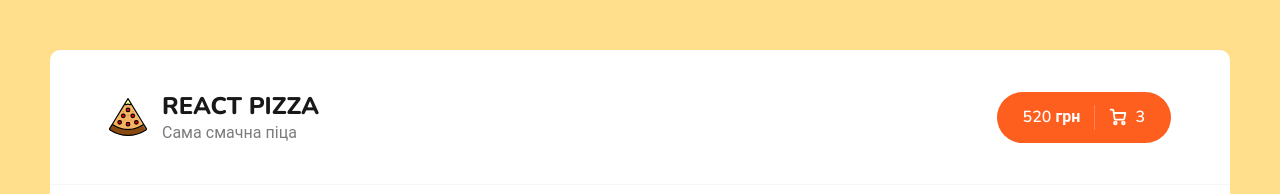
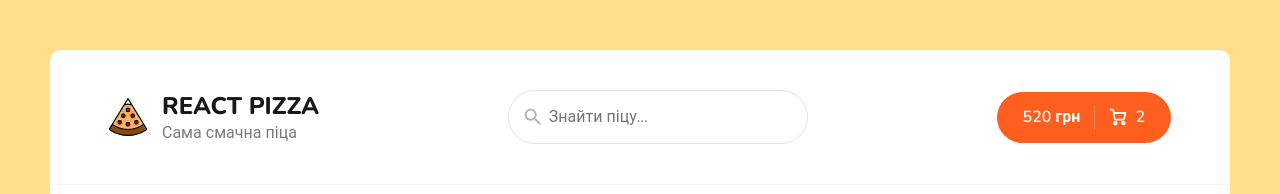
Before and after one commit to bxr5xrk/react-pizza, a React (Create React App) app: page / in a window 1280 px wide. Shown: the top 194 px of the page. Built offline with nearby package versions, Linux system fonts and the light colour scheme; no server answers.

Commit message:
added input

```diff
--- a/src/App.js
+++ b/src/App.js
@@ -1,3 +1,4 @@
+import { useState } from "react";
 import { Route } from "react-router-dom";
 import { Routes } from "react-router-dom";
 import Header from "./components/Header";
@@ -7,9 +8,11 @@ import PizzaPage from "./pages/PizzaPage";
 import "./scss/app.scss";
 
 function App() {
+    const [searchValue, setSearchValue] = useState("");
+
     return (
         <div className="wrapper">
-            <Header />
+            <Header searchValue={searchValue} setSearchValue={setSearchValue} />
             <div className="content">
                 <Routes>
                     <Route path="/" element={<PizzaPage />} />
--- a/src/components/Header.jsx
+++ b/src/components/Header.jsx
@@ -1,7 +1,8 @@
 import React from "react";
 import { Link } from "react-router-dom";
+import PizzaSearch from "./Search/PizzaSearch";
 
-const Header = () => {
+const Header = ({ searchValue, setSearchValue }) => {
     return (
         <div className="header">
             <div className="container">
@@ -18,6 +19,11 @@ const Header = () => {
                         </div>
                     </div>
                 </Link>
+
+                <PizzaSearch
+                    searchValue={searchValue}
+                    setSearchValue={setSearchValue}
+                />
 
                 {/* створити з цього новий компонент PizzaBasket */}
                 <Link to="/cart">
@@ -54,7 +60,7 @@ const Header = () => {
                                     strokeLinejoin="round"
                                 />
                             </svg>
-                            <span>3</span>
+                            <span>2</span>
                         </div>
                     </div>
                 </Link>
--- /dev/null
+++ b/src/components/Search/PizzaSearch.jsx
@@ -0,0 +1,39 @@
+import React from "react";
+import st from "./PizzaSearch.module.scss";
+
+const PizzaSearch = ({ searchValue, setSearchValue }) => {
+    return (
+        <div className={st.container}>
+            <svg
+                className={st.icon}
+                height="22"
+                viewBox="0 0 48 48"
+                width="22"
+                xmlns="http://www.w3.org/2000/svg"
+            >
+                <path d="M31 28h-1.59l-.55-.55c1.96-2.27 3.14-5.22 3.14-8.45 0-7.18-5.82-13-13-13s-13 5.82-13 13 5.82 13 13 13c3.23 0 6.18-1.18 8.45-3.13l.55.55v1.58l10 9.98 2.98-2.98-9.98-10zm-12 0c-4.97 0-9-4.03-9-9s4.03-9 9-9 9 4.03 9 9-4.03 9-9 9z" />
+                <path d="M0 0h48v48h-48z" fill="none" />
+            </svg>
+            <input
+                value={searchValue}
+                onChange={(e) => setSearchValue(e.target.value)}
+                className={st.search}
+                placeholder="Знайти піцу..."
+            />
+            {searchValue && (
+                <svg
+                    onClick={() => setSearchValue("")}
+                    className={st.closeIcon}
+                    height="22"
+                    viewBox="0 0 200 200"
+                    width="22"
+                    xmlns="http://www.w3.org/2000/svg"
+                >
+                    <path d="M114,100l49-49a9.9,9.9,0,0,0-14-14L100,86,51,37A9.9,9.9,0,0,0,37,51l49,49L37,149a9.9,9.9,0,0,0,14,14l49-49,49,49a9.9,9.9,0,0,0,14-14Z" />
+                </svg>
+            )}
+        </div>
+    );
+};
+
+export default PizzaSearch;
--- /dev/null
+++ b/src/components/Search/PizzaSearch.module.scss
@@ -0,0 +1,37 @@
+.container {
+    position: relative;
+
+}
+
+.search {
+    border: 1px solid rgba(0, 0, 0, 0.1);
+    padding: 15px 20px;
+    width: 300px;
+    border-radius: 30px;
+    font-size: 16px;
+    padding-left: 40px;
+
+    &:focus {
+        border: 1px solid rgba(0, 0, 0, 0.3);
+    }
+
+}
+
+.icon {
+    opacity: 0.3;
+    position: absolute;
+    left: 14px;
+    top: 16px;
+}
+
+.closeIcon {
+    opacity: 0.3;
+    position: absolute;
+    right: 14px;
+    top: 16px;
+    cursor: pointer;
+
+    &:hover {
+        opacity: 0.6;
+    }
+}
```
